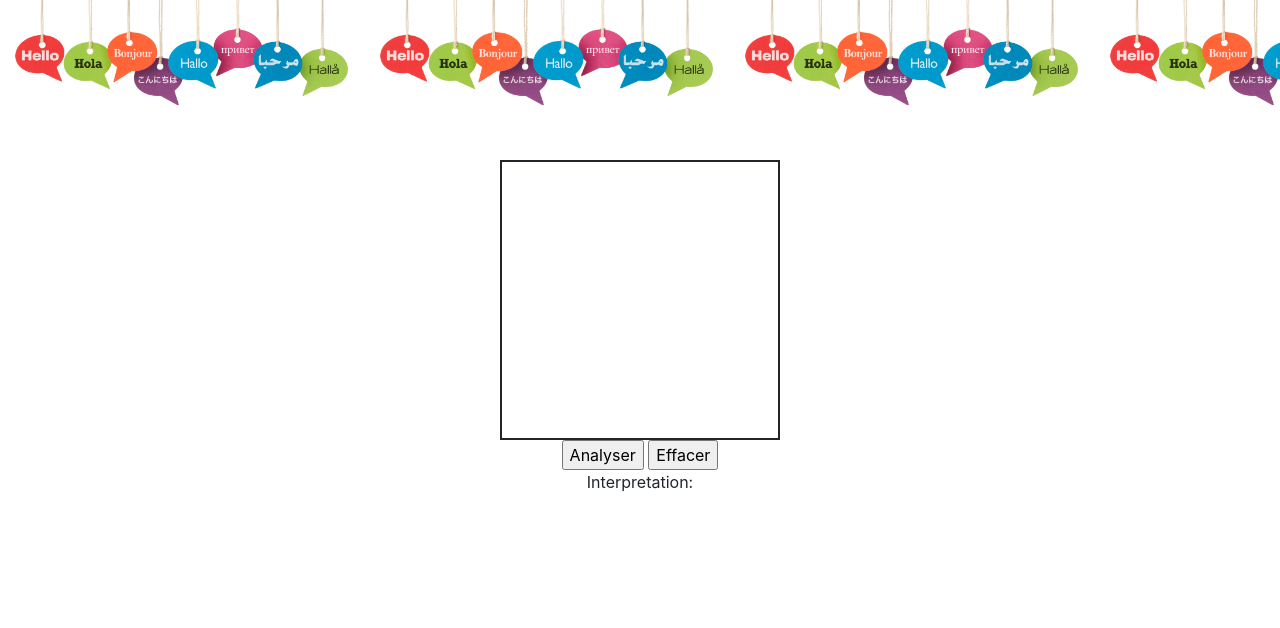
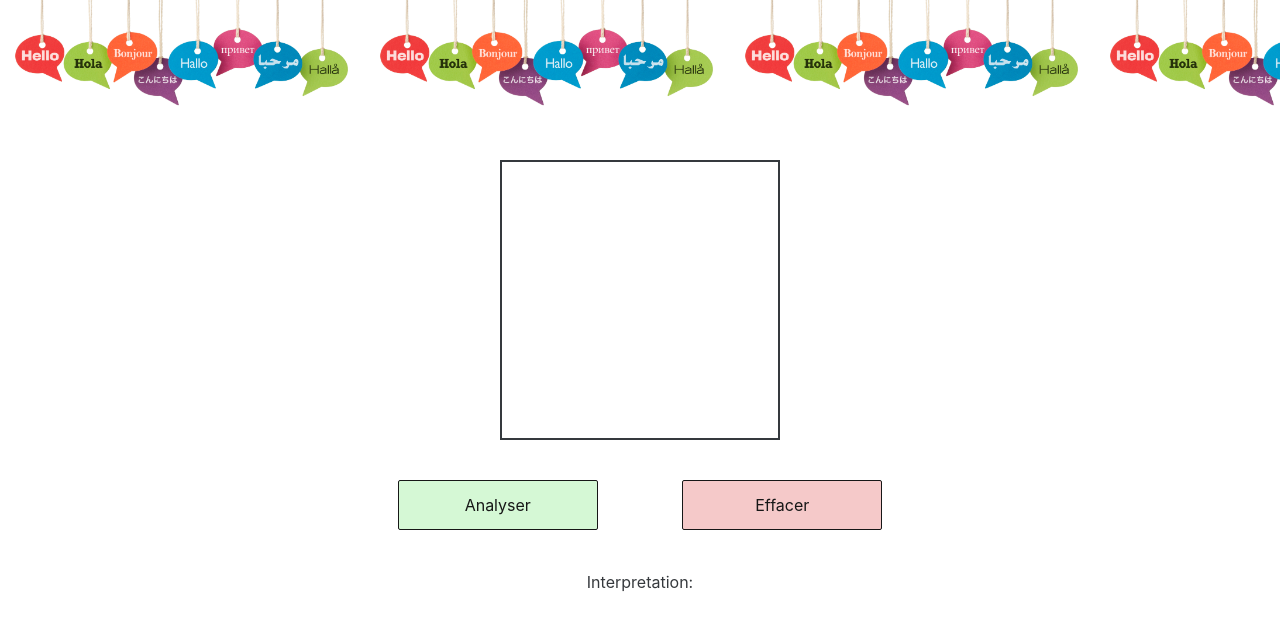
Before and after one commit to ungurandrei/hackatown2018, a plain HTML site: page ui/index.html in a window 1280 px wide. Both pictures are taken after a click on the button "Continuer". Drawn offline with nearby package versions, Linux system fonts and the light colour scheme.

Commit message:
small UI improvements

```diff
--- a/ui/css/style.css
+++ b/ui/css/style.css
@@ -2,8 +2,27 @@ body{
 
 }
 
-#btn{
+.button_wrapper{
+  margin:5vh;
+  width: 200px;
+  height:50px;
+  border: 1px solid;
+  border-radius: 2px;
+  transition: 0.5s;
+}
 
+.button_wrapper:hover{
+  width:220px;
+  height:60px;
+  transition: 0.5s;
+}
+
+#enter{
+  background-color: #d1f8d1;
+}
+
+#delete{
+  background-color: #f5c4c4;
 }
 
 .jumbotron {
@@ -16,12 +35,33 @@ h1{
     margin-bottom: 50px;
 }
 
+#continue-button{
+  width: 500px;
+  height:50px;
+  margin-left:20%;
+  border: 1px solid black;
+  background: white;
+
+}
+
+#continue-button:hover{
+  background:lightgray;
+  transition: 0.4s;
+}
+
 #content{
     display: none;
+    opacity:0;
 }
 
 #clr{
 
+}
+
+#introduction{
+  margin-left: 20vw;
+  margin-right:20vw;
+  position: relative
 }
 
 #main_image{
--- a/ui/index.html
+++ b/ui/index.html
@@ -21,8 +21,8 @@
         </div>
         <div class="row">
             <div class="col text-center">
-                <input type="button" class="button_wrapper" value="Analyser" id="btn" size="30" onclick="analyze()">
-                <input type="button" class="button_wrapper" value="Effacer" id="clr" size="23" onclick="erase()">
+                <input type="button" class="button_wrapper" value="Analyser" id="enter" size="30" onclick="analyze()">
+                <input type="button" class="button_wrapper" value="Effacer" id="delete" size="23" onclick="erase()">
             </div>
         </div>
 
@@ -35,7 +35,7 @@
     <script src="js/index.js"></script>
 
     <div id="introduction">
-        <h1> Tourisme Intelligent</h1>
+        <h1 class="text-center"> Tourisme Intelligent</h1>
 
         <p>
             Bienvenue dans l'application Tourisme Intelligent,
@@ -47,7 +47,7 @@
             pas capable de rechercher un mot puisqu'il n'a pas accès à la lettre, il peut tout simplement l'écrire sur et il aura accès au nouveau
             caractère. L'application est pour ceux qui veulent utiliser ces caratères dans des recherches.
         </p>
-        <button type="Continuer" value="Continuer" onclick="showMainContent()">Continuer</button>
+        <button id="continue-button" value="Continuer" onclick="showMainContent()">Continuer</button>
     </div>
 
 </body>
--- a/ui/js/index.js
+++ b/ui/js/index.js
@@ -1,3 +1,5 @@
+const transitionSpeed = 1000;
+
 var canvas = document.getElementById('main_image'),
   ctx = canvas.getContext('2d'),
   mouseX = 0,
@@ -49,10 +51,34 @@ function draw() {
 }
 
 function showMainContent() {
-  content = document.getElementById('content');
-  introduction = document.getElementById('introduction');
-  content.style.display = 'block';
-  introduction.style.display = 'none';
+  content = $('#content');
+  introduction = $('#introduction');
+  continue_button = $('#continue-button');
+
+  continue_button.animate({
+      'height':'0',
+      'font-size':'0'
+    },{
+      duration: transitionSpeed,
+      complete: function(){
+        introduction.animate({
+          'left':'-500vw'
+        },{
+          duration: transitionSpeed,
+          complete: function(){
+            content.show();
+            content.animate({
+              'opacity':'1'
+            },{
+              duration: transitionSpeed,
+              complete: function(){
+                content.show();
+              }
+            });
+          }
+      });
+    }
+  });
 }
 
 function erase() {
```
